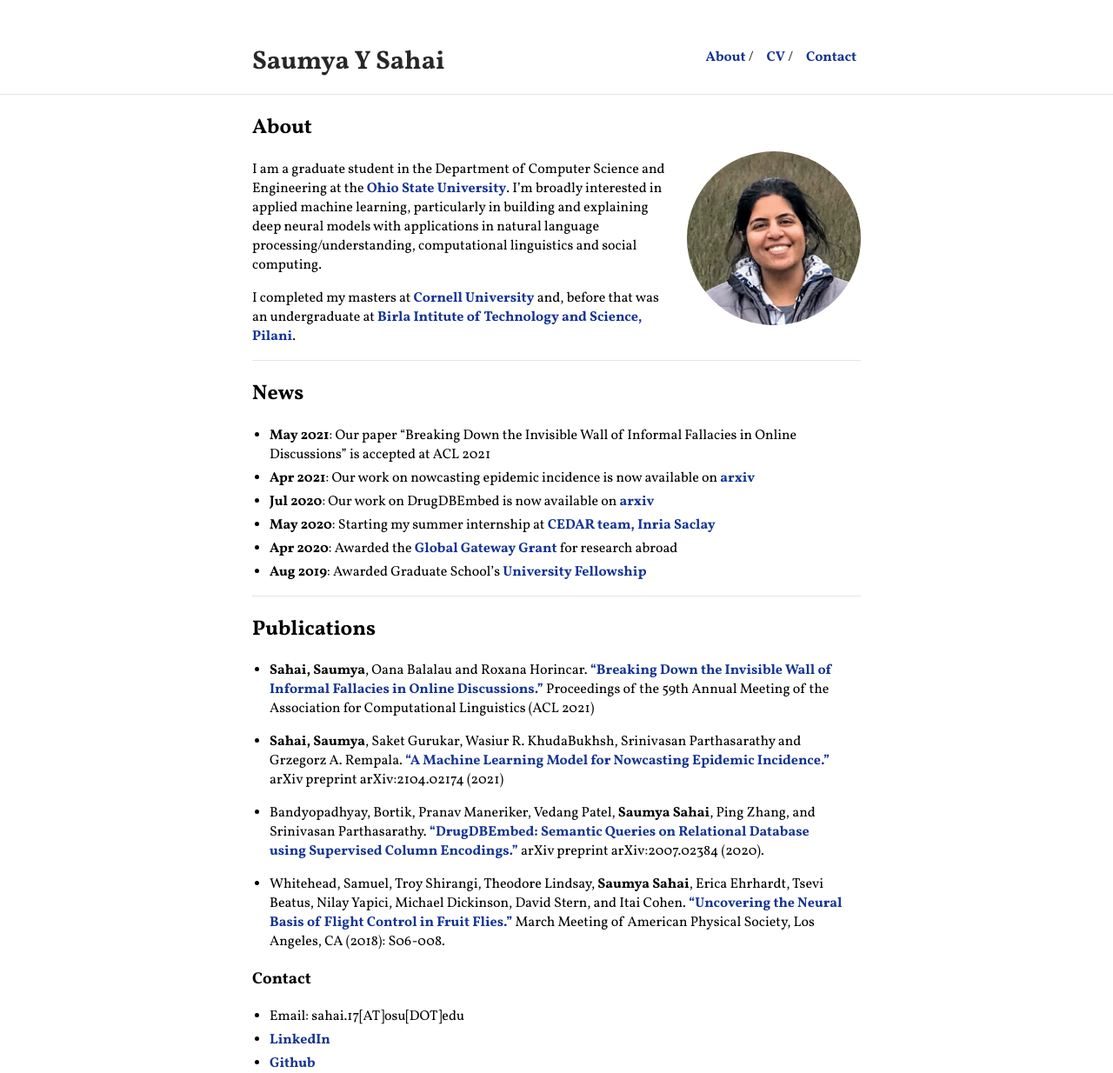
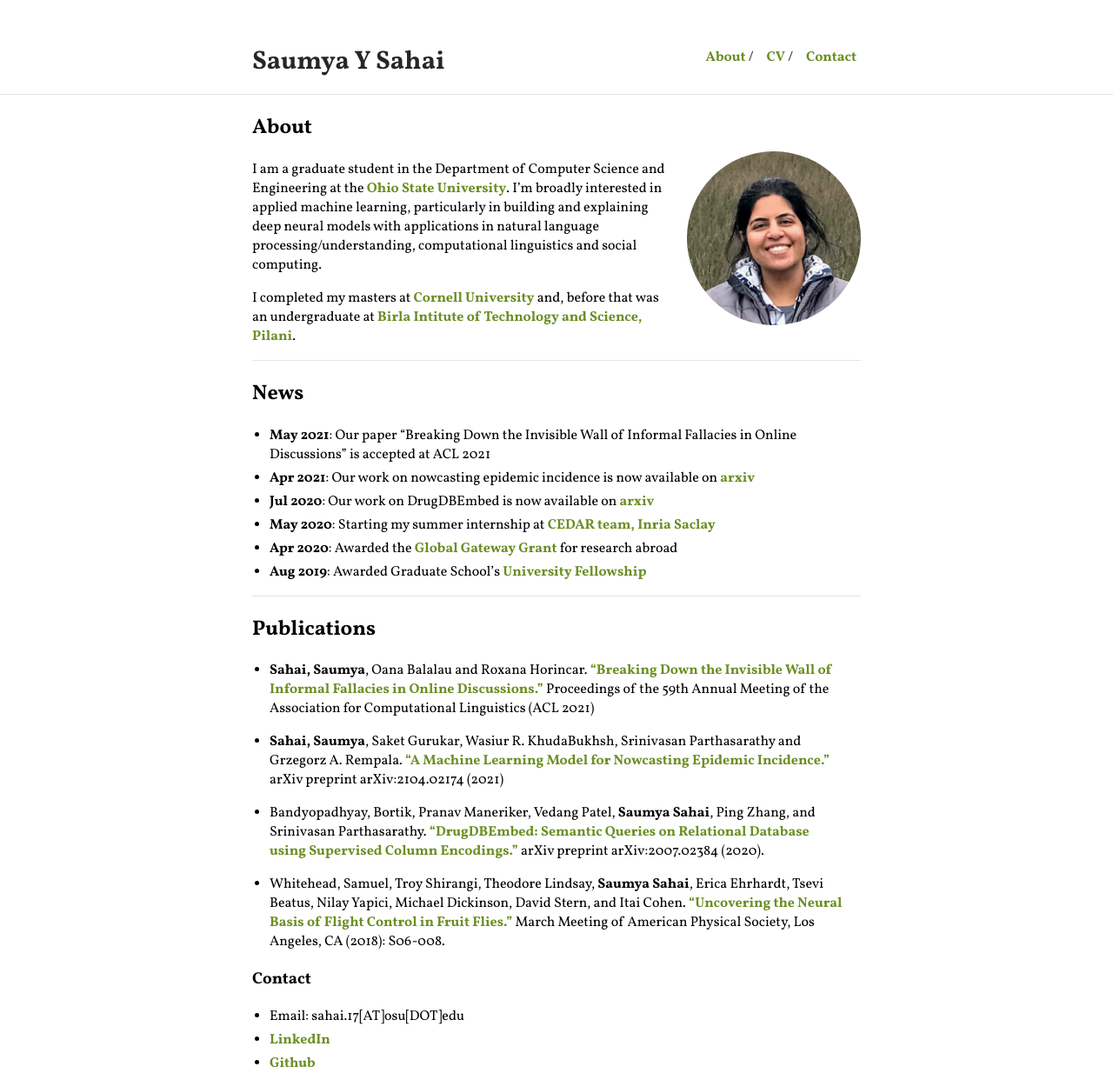
Before and after one commit to sahaisaumya/sahaisaumya.github.io, a Jekyll site: the page built from index.md, in a window 1280 px wide. Shown: the whole page at 87% size. Built offline with Jekyll 4.4.1, drawn with Linux system fonts in a browser that asks for light colours; our own code applies the rules of GitHub Pages for plain Markdown files.

Commit message:
Update vars.scss

```diff
--- a/_sass/vars.scss
+++ b/_sass/vars.scss
@@ -2,7 +2,7 @@
  * Customization Variables
  */
 
-$accent: #143493; //OliveDrab; //#143493; //DodgerBlue; //MediumOrchid;//#b26fe2;//FF0F00;
+$accent: OliveDrab; //OliveDrab; //#143493; //DodgerBlue; //MediumOrchid;//#b26fe2;//FF0F00;
 $image-size: 200px;
 
 /*
```
